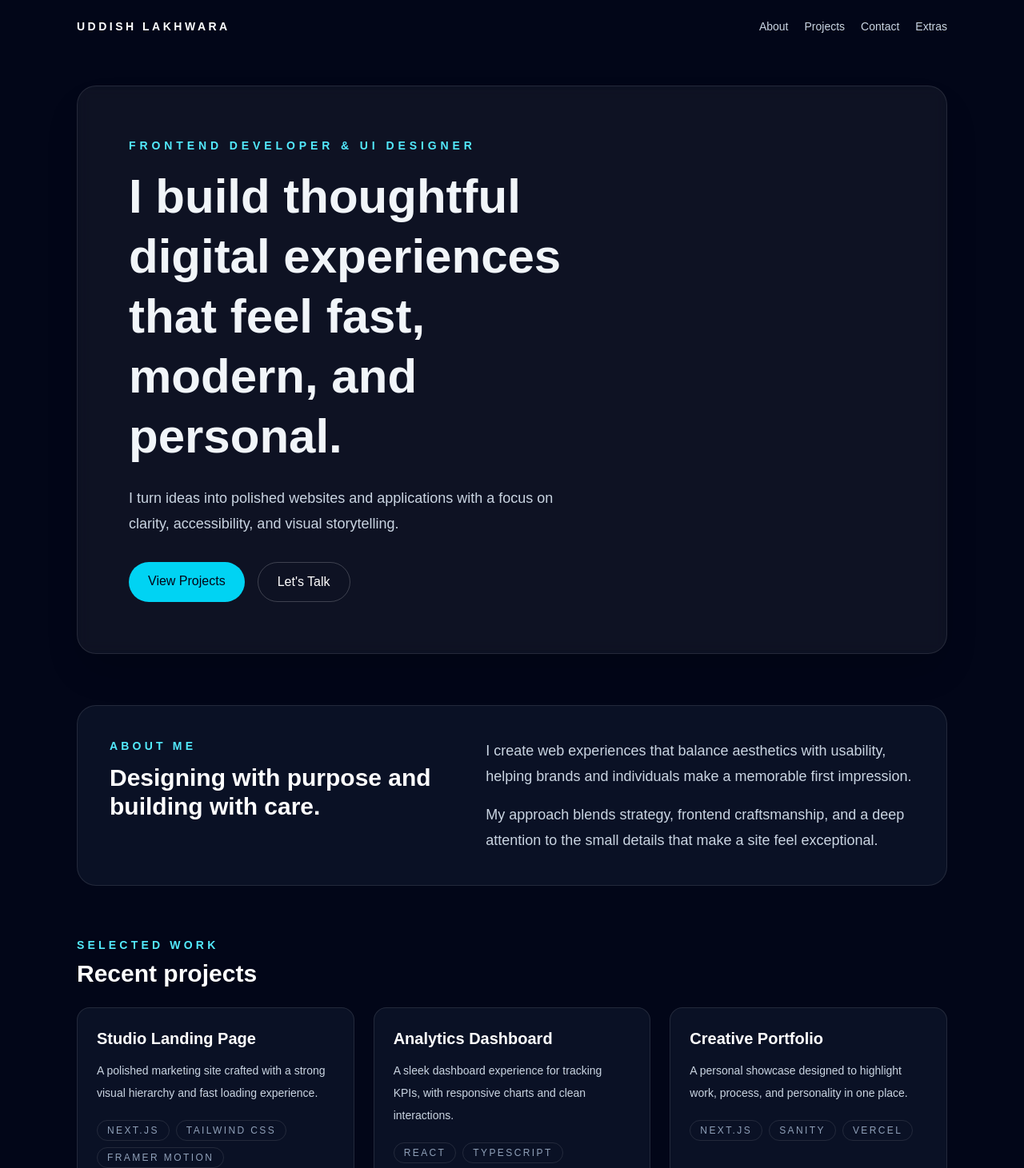
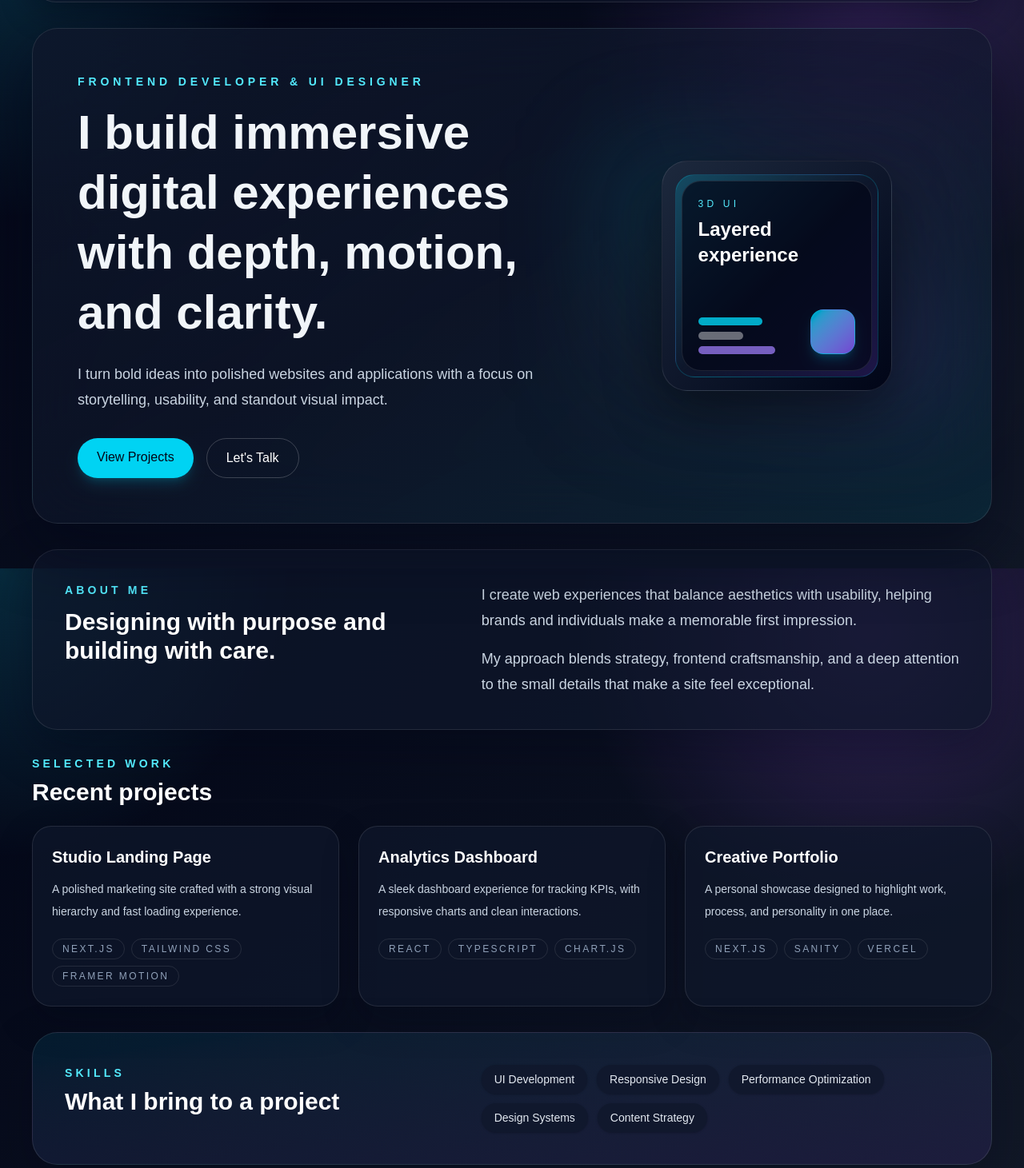
Before and after one commit to uddishlakhwara7-blip/portfolio4, a Next.js app: page / in a window 1280 px wide. Shown: the part 89-1550 px from the top of the page at 80% size. Built offline with nearby package versions, Linux system fonts and the light colour scheme.

Commit message:
Redesign homepage with 3D-inspired UI

```diff
--- a/src/app/globals.css
+++ b/src/app/globals.css
@@ -19,9 +19,17 @@ html {
 body {
   margin: 0;
   min-height: 100vh;
-  background: linear-gradient(135deg, #020617 0%, #111827 100%);
+  background:
+    radial-gradient(circle at top left, rgba(34, 211, 238, 0.18), transparent 24%),
+    radial-gradient(circle at 85% 10%, rgba(168, 85, 247, 0.24), transparent 28%),
+    linear-gradient(135deg, #020617 0%, #111827 100%);
   color: var(--foreground);
   font-family: Arial, Helvetica, sans-serif;
+}
+
+::selection {
+  background: rgba(34, 211, 238, 0.35);
+  color: white;
 }
 
 * {
--- a/src/app/page.tsx
+++ b/src/app/page.tsx
@@ -23,43 +23,43 @@ const skills = ["UI Development", "Responsive Design", "Performance Optimization
 
 export default function Home() {
   return (
-    <main className="min-h-screen bg-slate-950 text-slate-100">
-      <section className="mx-auto flex max-w-6xl flex-col gap-16 px-6 py-20 lg:px-8 lg:py-28">
-        <nav className="flex items-center justify-between text-sm text-slate-300">
-          <a href="#home" className="font-semibold tracking-[0.25em] text-white uppercase">
+    <main className="min-h-screen text-slate-100">
+      <section className="mx-auto flex max-w-7xl flex-col gap-8 px-6 py-6 sm:px-8 lg:px-10 lg:py-8">
+        <nav className="flex items-center justify-between rounded-full border border-white/10 bg-slate-900/60 px-5 py-3 text-sm text-slate-300 shadow-[0_10px_40px_rgba(2,6,23,0.45)] backdrop-blur-xl">
+          <a href="#home" className="font-semibold uppercase tracking-[0.3em] text-white">
             UDDISH LAKHWARA
           </a>
-          <div className="flex gap-5">
-            <a href="#about" className="transition hover:text-white">
+          <div className="flex flex-wrap items-center gap-4">
+            <a href="#about" className="transition hover:text-cyan-300">
               About
             </a>
-            <a href="#projects" className="transition hover:text-white">
+            <a href="#projects" className="transition hover:text-cyan-300">
               Projects
             </a>
-            <a href="#contact" className="transition hover:text-white">
+            <a href="#contact" className="transition hover:text-cyan-300">
               Contact
             </a>
-            <a href="/seo" className="transition hover:text-white">
+            <a href="/seo" className="rounded-full border border-cyan-400/30 bg-cyan-400/10 px-3 py-1.5 transition hover:bg-cyan-400/20">
               Extras
             </a>
           </div>
         </nav>
 
-        <div id="home" className="grid items-center gap-12 rounded-3xl border border-white/10 bg-white/5 p-8 shadow-2xl shadow-black/20 backdrop-blur md:grid-cols-[1.2fr_0.8fr] md:p-12 lg:p-16">
+        <div id="home" className="grid items-center gap-6 rounded-[2rem] border border-white/10 bg-gradient-to-br from-slate-900/80 via-slate-900/60 to-cyan-950/50 p-6 shadow-[0_30px_80px_rgba(2,6,23,0.55)] backdrop-blur-2xl md:grid-cols-[1.2fr_0.8fr] md:p-10 lg:p-14">
           <div className="max-w-2xl">
             <p className="mb-4 text-sm font-semibold uppercase tracking-[0.35em] text-cyan-300">
               Frontend Developer & UI Designer
             </p>
             <h1 className="text-4xl font-semibold leading-tight sm:text-5xl lg:text-6xl">
-              I build thoughtful digital experiences that feel fast, modern, and personal.
+              I build immersive digital experiences with depth, motion, and clarity.
             </h1>
             <p className="mt-6 text-lg leading-8 text-slate-300">
-              I turn ideas into polished websites and applications with a focus on clarity, accessibility, and visual storytelling.
+              I turn bold ideas into polished websites and applications with a focus on storytelling, usability, and standout visual impact.
             </p>
             <div className="mt-8 flex flex-wrap gap-4">
               <a
                 href="#projects"
-                className="rounded-full bg-cyan-400 px-6 py-3 font-medium text-slate-950 transition hover:bg-cyan-300"
+                className="rounded-full bg-cyan-400 px-6 py-3 font-medium text-slate-950 shadow-lg shadow-cyan-500/20 transition hover:-translate-y-0.5 hover:bg-cyan-300"
               >
                 View Projects
               </a>
@@ -72,9 +72,29 @@ export default function Home() {
             </div>
           </div>
 
+          <div className="relative flex min-h-[320px] items-center justify-center">
+            <div className="absolute inset-0 rounded-[2rem] border border-cyan-400/20 bg-gradient-to-br from-cyan-400/20 via-slate-800/20 to-violet-500/20 blur-3xl" />
+            <div className="relative h-72 w-72 rounded-[2rem] border border-white/10 bg-gradient-to-br from-slate-800 via-slate-900 to-slate-950 p-6 shadow-[0_25px_70px_rgba(0,0,0,0.45)]">
+              <div className="absolute inset-4 rounded-[1.5rem] border border-cyan-400/20 bg-gradient-to-br from-cyan-500/25 via-transparent to-violet-500/20" />
+              <div className="relative flex h-full flex-col justify-between rounded-[1.5rem] border border-white/10 bg-slate-950/70 p-5">
+                <div>
+                  <p className="text-xs uppercase tracking-[0.35em] text-cyan-300">3D UI</p>
+                  <h2 className="mt-2 text-2xl font-semibold text-white">Layered experience</h2>
+                </div>
+                <div className="flex items-end justify-between">
+                  <div className="space-y-2">
+                    <div className="h-2.5 w-20 rounded-full bg-cyan-400/80" />
+                    <div className="h-2.5 w-14 rounded-full bg-white/40" />
+                    <div className="h-2.5 w-24 rounded-full bg-violet-400/70" />
+                  </div>
+                  <div className="h-14 w-14 rounded-2xl border border-cyan-400/30 bg-gradient-to-br from-cyan-400/80 to-violet-500/80 shadow-lg shadow-cyan-500/20" />
+                </div>
+              </div>
+            </div>
+          </div>
         </div>
 
-        <section id="about" className="grid gap-8 rounded-3xl border border-white/10 bg-slate-900/70 p-8 lg:grid-cols-[0.9fr_1.1fr] lg:p-10">
+        <section id="about" className="grid gap-8 rounded-[2rem] border border-white/10 bg-slate-900/70 p-8 shadow-[0_20px_60px_rgba(2,6,23,0.35)] lg:grid-cols-[0.9fr_1.1fr] lg:p-10">
           <div>
             <p className="text-sm font-semibold uppercase tracking-[0.3em] text-cyan-300">About Me</p>
             <h2 className="mt-3 text-3xl font-semibold text-white">Designing with purpose and building with care.</h2>
@@ -98,7 +118,7 @@ export default function Home() {
           </div>
           <div className="grid gap-6 md:grid-cols-3">
             {projects.map((project) => (
-              <article key={project.title} className="rounded-2xl border border-white/10 bg-slate-900/70 p-6 transition hover:-translate-y-1 hover:border-cyan-400/40">
+              <article key={project.title} className="rounded-[1.5rem] border border-white/10 bg-slate-900/70 p-6 shadow-[0_18px_45px_rgba(2,6,23,0.25)] transition hover:-translate-y-1 hover:border-cyan-400/40">
                 <h3 className="text-xl font-semibold text-white">{project.title}</h3>
                 <p className="mt-3 text-sm leading-7 text-slate-300">{project.description}</p>
                 <div className="mt-5 flex flex-wrap gap-2">
@@ -113,21 +133,21 @@ export default function Home() {
           </div>
         </section>
 
-        <section className="grid gap-8 rounded-3xl border border-white/10 bg-gradient-to-br from-cyan-500/10 to-violet-500/10 p-8 lg:grid-cols-[0.9fr_1.1fr] lg:p-10">
+        <section className="grid gap-8 rounded-[2rem] border border-white/10 bg-gradient-to-br from-cyan-500/10 to-violet-500/10 p-8 shadow-[0_20px_60px_rgba(2,6,23,0.25)] lg:grid-cols-[0.9fr_1.1fr] lg:p-10">
           <div>
             <p className="text-sm font-semibold uppercase tracking-[0.3em] text-cyan-300">Skills</p>
             <h2 className="mt-2 text-3xl font-semibold text-white">What I bring to a project</h2>
           </div>
           <div className="flex flex-wrap gap-3">
             {skills.map((skill) => (
-              <span key={skill} className="rounded-full bg-slate-900/80 px-4 py-2 text-sm text-slate-200">
+              <span key={skill} className="rounded-full bg-slate-900/80 px-4 py-2 text-sm text-slate-200 shadow-sm shadow-black/20">
                 {skill}
               </span>
             ))}
           </div>
         </section>
 
-        <section id="contact" className="rounded-3xl border border-cyan-400/30 bg-cyan-500/10 p-8 text-center lg:p-12">
+        <section id="contact" className="rounded-[2rem] border border-cyan-400/30 bg-cyan-500/10 p-8 text-center shadow-[0_20px_60px_rgba(34,211,238,0.12)] lg:p-12">
           <p className="text-sm font-semibold uppercase tracking-[0.3em] text-cyan-300">Let&apos;s collaborate</p>
           <h2 className="mt-3 text-3xl font-semibold text-white">Ready to build something remarkable?</h2>
           <p className="mx-auto mt-4 max-w-2xl text-lg leading-8 text-slate-300">
```
